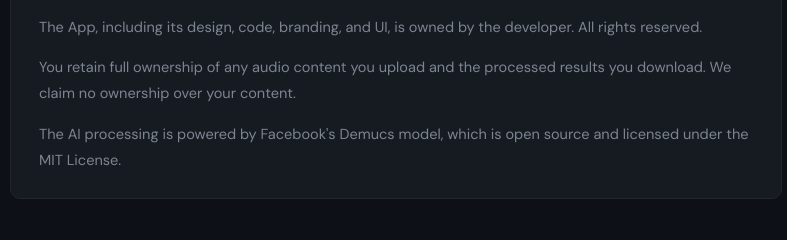
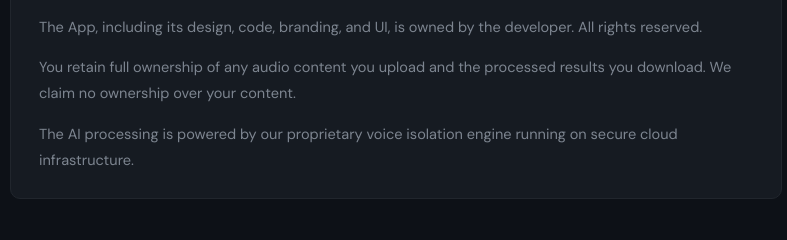
Before and after one commit to me-rashid/nonoise-site, a plain HTML site: page terms.html in a window 1280 px wide. Shown: the part 2000-2240 px from the top of the page, 244-1031 px from the left. Drawn offline with nearby package versions, Linux system fonts and the light colour scheme; a web font is replaced by a local one.

Commit message:
Update terms.html

```diff
--- a/terms.html
+++ b/terms.html
@@ -411,7 +411,7 @@
       <div class="policy-body">
         <p>The App, including its design, code, branding, and UI, is owned by the developer. All rights reserved.</p>
         <p>You retain full ownership of any audio content you upload and the processed results you download. We claim no ownership over your content.</p>
-        <p>The AI processing is powered by Facebook's Demucs model, which is open source and licensed under the MIT License.</p>
+        <p>The AI processing is powered by our proprietary voice isolation engine running on secure cloud infrastructure.</p>
       </div>
     </div>
 
```
